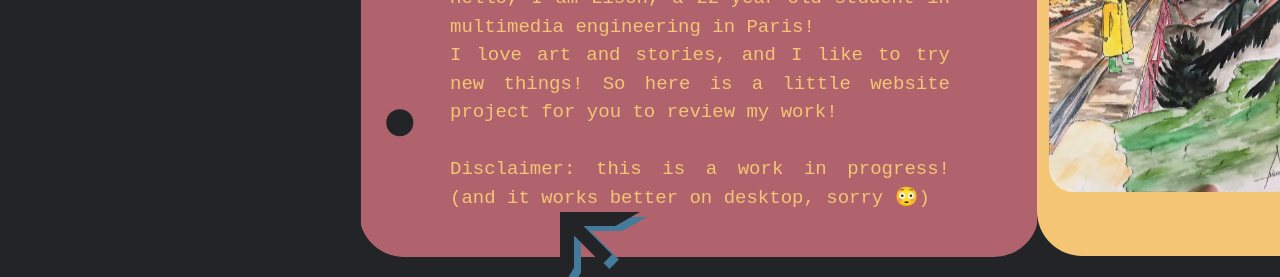
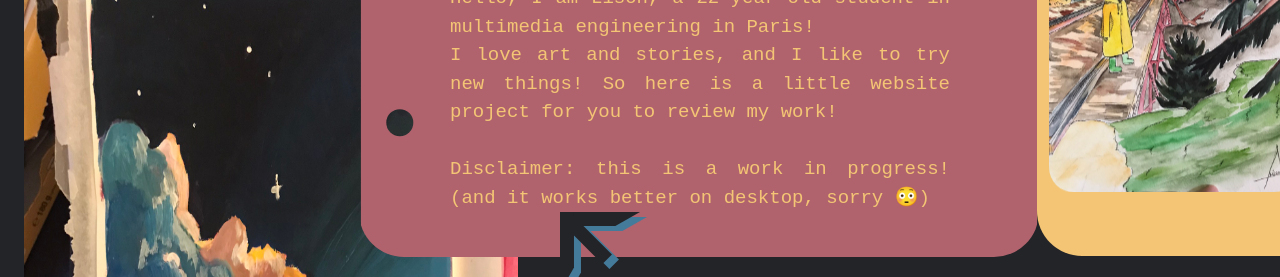
Before and after one commit to LisonKas/My_portfolio, a plain HTML site: page index.html in a window 1280 px wide. Shown: the part 196-473 px from the top of the page. Drawn offline with Linux system fonts and the light colour scheme; a web font is replaced by a local one.

Commit message:
cover in index

```diff
--- a/index.html
+++ b/index.html
@@ -66,7 +66,7 @@
         </a>
     </div>
     <div class="pl-6 pb-6 pt-16">
-        <img src="./images/cover.png" alt="Cover_painting" class="w-[494px] h-[927px]"/>
+        <img src="./images/cover.jpg" alt="Cover_painting" class="w-[494px] h-[927px]"/>
     </div>
     <div class="absolute top-7 left-[1037px] w-[375px] h-[424px] rounded-[45px] bg-gold">
         <img src="./images/code_barre.png" class="absolute right-5 top-10"/>
```
